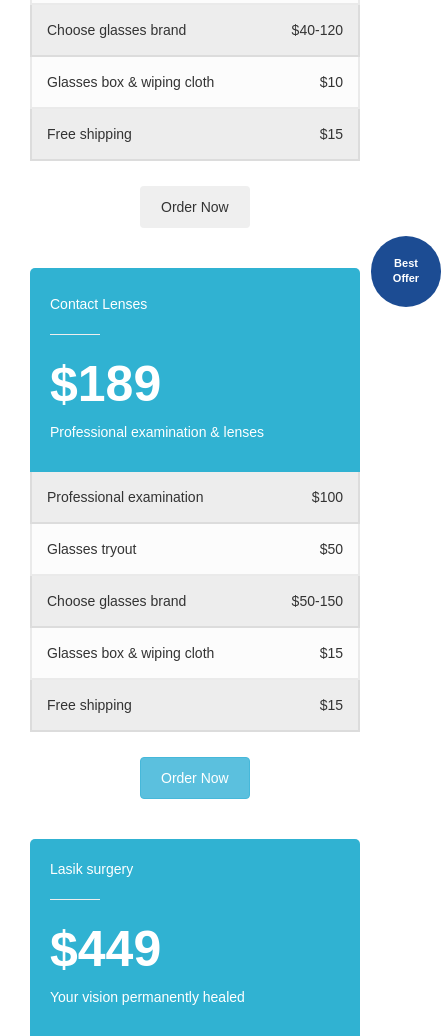
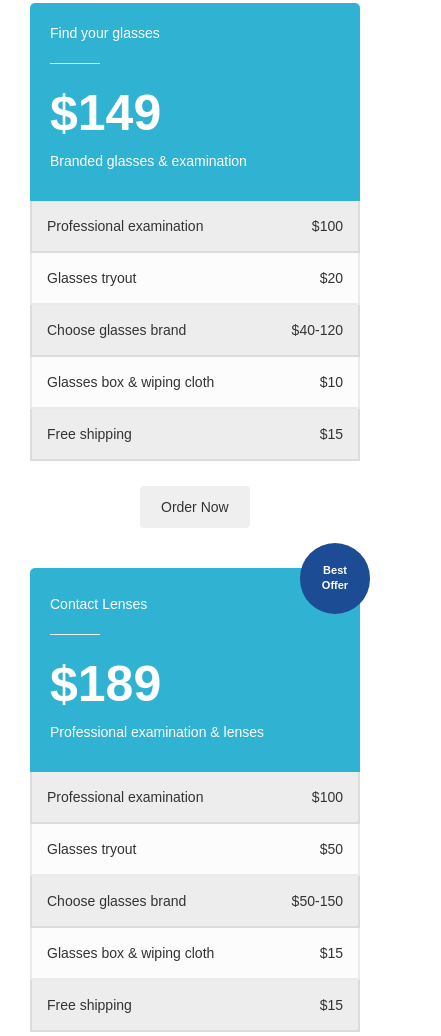
Before and after one commit to ayaosama55/Our-Training-Project, a plain HTML site: page index.html in a window 390 px wide. Shown: the part 3633-4669 px from the top of the page, 441 px wide, since content can reach past the window. Drawn offline with Linux system fonts and the light colour scheme; some packages are replaced by stand-ins of ours.

Commit message:
Edit Margin of price box and Edit circle

```diff
--- a/css/badawyStyle.css
+++ b/css/badawyStyle.css
@@ -1,11 +1,10 @@
-
-
 /* Start Home */
 
 
 /* Start offers */
 
 .offesrs {
+    margin-top: 200px;
     padding-top: 40px;
     padding-bottom: 40px;
 }
@@ -113,9 +112,12 @@
 }
 
 @media(max-width:767px) {
+    .offesrs {
+        margin-top: 300px;
+    }
     .offesrs .price-box .head-price-box .best-offer {
-        top: -52px;
-        left: 321px;
+        top: -45px;
+        left: 250px;
         margin-bottom: -65px;
     }
 }
```
